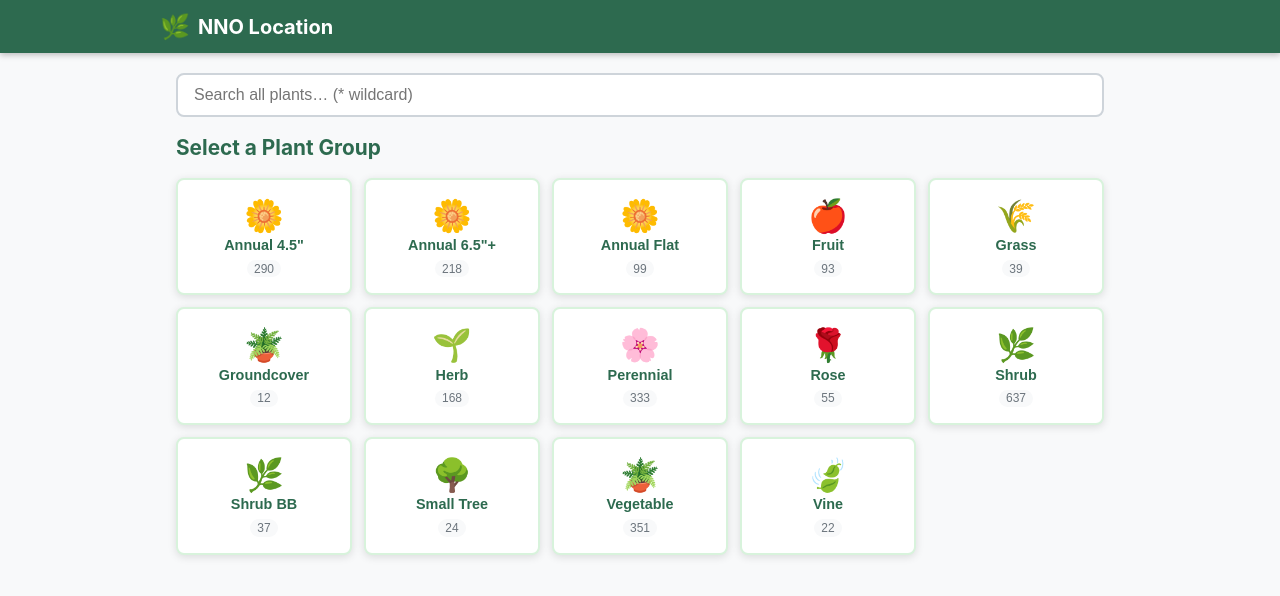
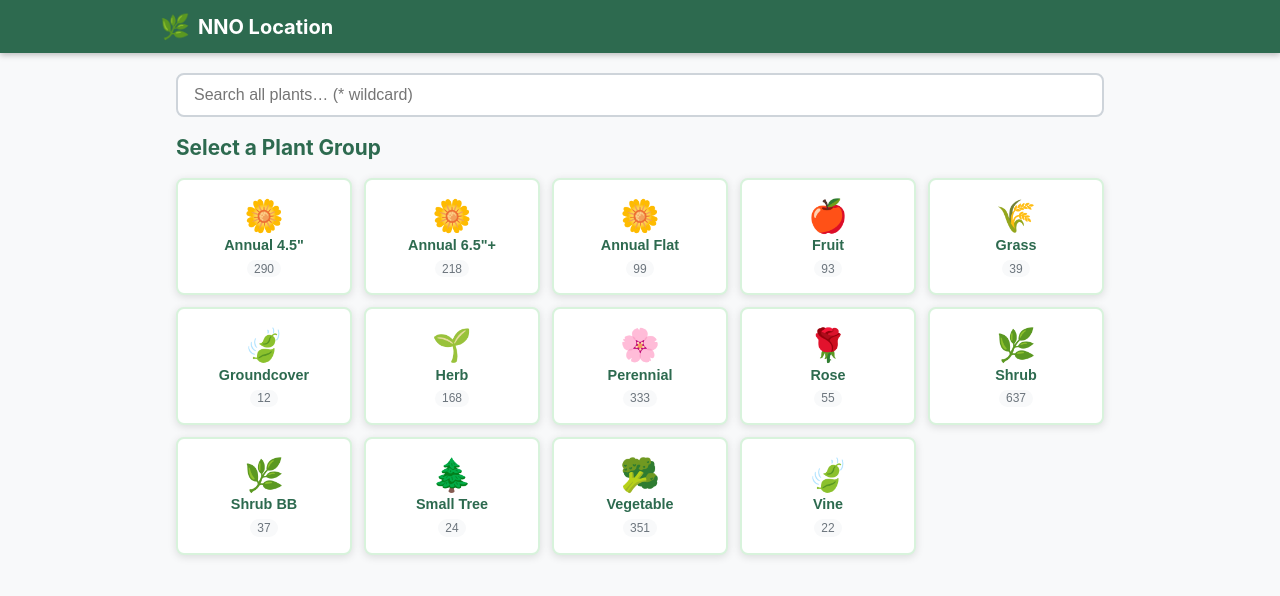
Before and after one commit to kyleNatorp/NNO-Location, a React (Create React App) app in the folder client/: page / in a window 1280 px wide. Shown: the top 596 px of the page. Built offline with nearby package versions, Linux system fonts and the light colour scheme.

Commit message:
Replace plant data and update group icons for new dataset

```diff
--- a/client/src/App.js
+++ b/client/src/App.js
@@ -252,16 +252,18 @@ function PlantTable({ rows, sortBy }) {
 
 function groupIcon(group) {
   const g = group.toLowerCase();
-  if (g.includes('tree')) return '🌳';
+  if (g === 'large tree') return '🌳';
+  if (g === 'small tree') return '🌲';
   if (g.includes('shrub')) return '🌿';
   if (g.includes('fruit')) return '🍎';
   if (g.includes('perennial')) return '🌸';
   if (g.includes('annual')) return '🌼';
   if (g.includes('grass')) return '🌾';
-  if (g.includes('fern')) return '🌿';
-  if (g.includes('vine')) return '🍃';
+  if (g.includes('groundcover')) return '🍃';
   if (g.includes('herb')) return '🌱';
   if (g.includes('rose')) return '🌹';
+  if (g.includes('vegetable')) return '🥦';
+  if (g.includes('vine')) return '🍃';
   if (g.includes('bulb')) return '🌷';
   if (g.includes('cactus') || g.includes('succulent')) return '🌵';
   return '🪴';
```
